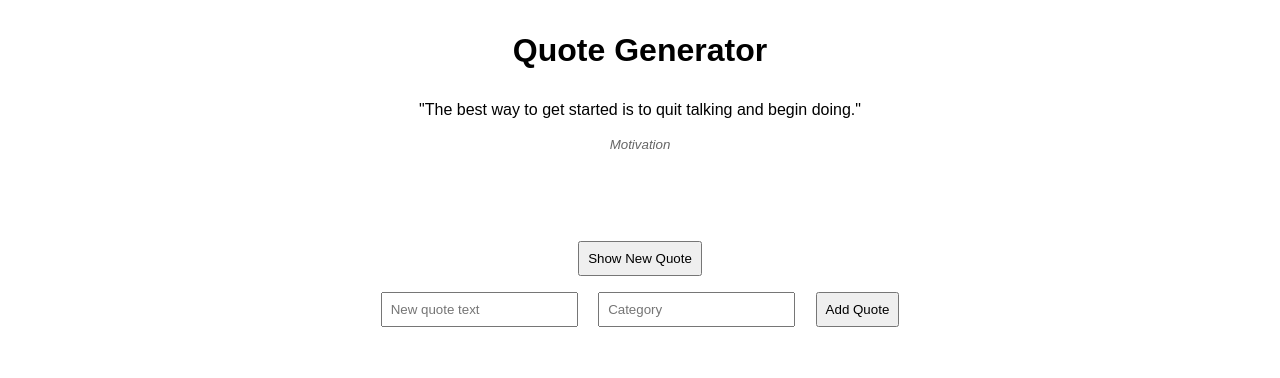
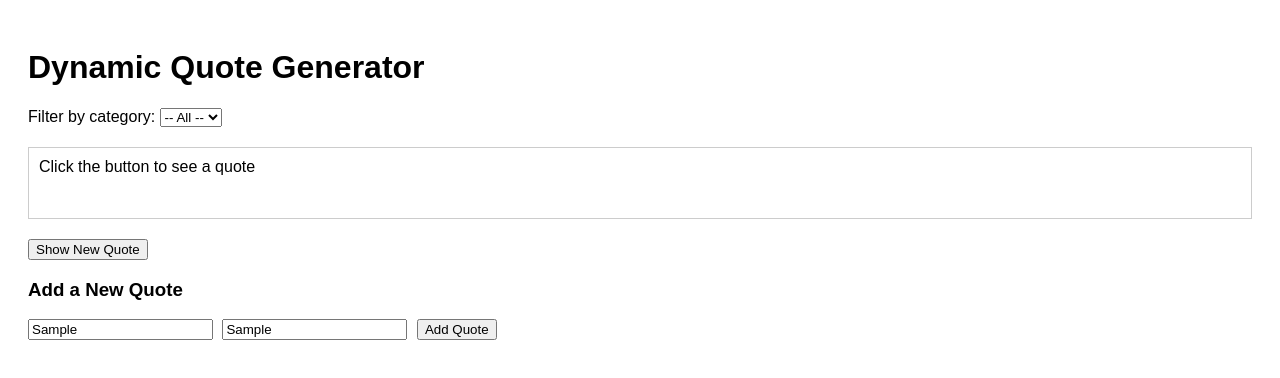
Before and after one commit to kojoashiadey/alx_fe_javascript, a plain HTML site: page dom-manipulation/index.html in a window 1280 px wide. Both pictures are taken after typing "Sample", "Sample" into the empty fields and a click on the button "Add Quote". Drawn offline with Linux system fonts and the light colour scheme.

Commit message:
Update index.html

```diff
--- a/dom-manipulation/index.html
+++ b/dom-manipulation/index.html
@@ -1,70 +1,89 @@
 <!DOCTYPE html>
 <html lang="en">
 <head>
-  <meta charset="UTF-8">
-  <title>Quote Generator</title>
+  <meta charset="UTF-8" />
+  <meta name="viewport" content="width=device-width, initial-scale=1.0"/>
+  <title>Dynamic Quote Generator</title>
   <style>
-    body { font-family: Arial, sans-serif; text-align: center; margin: 2rem; }
-    #quoteDisplay { margin: 2rem; min-height: 100px; }
-    button, input { padding: 0.5rem; margin: 0.5rem; }
-    .category-tag { color: #666; font-style: italic; }
+    body {
+      font-family: Arial, sans-serif;
+      padding: 20px;
+    }
+    #quoteDisplay {
+      margin: 20px 0;
+      padding: 10px;
+      border: 1px solid #ccc;
+      min-height: 50px;
+    }
+    input {
+      margin-right: 5px;
+    }
   </style>
 </head>
 <body>
-  <h1>Quote Generator</h1>
+  <h1>Dynamic Quote Generator</h1>
 
-  <div id="quoteDisplay">
-    <!-- Quotes will appear here -->
-  </div>
+  <label for="categoryFilter">Filter by category:</label>
+  <select id="categoryFilter">
+    <option value="">-- All --</option>
+  </select>
 
-  <button id="newQuoteBtn">Show New Quote</button>
+  <div id="quoteDisplay">Click the button to see a quote</div>
+  <button id="newQuote">Show New Quote</button>
 
+  <h3>Add a New Quote</h3>
   <div>
-    <input type="text" id="quoteText" placeholder="New quote text">
-    <input type="text" id="quoteCategory" placeholder="Category">
+    <input id="newQuoteText" type="text" placeholder="Enter a new quote" />
+    <input id="newQuoteCategory" type="text" placeholder="Enter quote category" />
     <button onclick="addQuote()">Add Quote</button>
   </div>
 
   <script>
-    // ✅ 1. Quotes array with text + category
     const quotes = [
-      { text: "The best way to get started is to quit talking and begin doing.", category: "Motivation" },
-      { text: "Success is not the key to happiness. Happiness is the key to success.", category: "Happiness" }
+      { text: "The only limit to our realization of tomorrow is our doubts of today.", category: "Motivation" },
+      { text: "Life is what happens when you're busy making other plans.", category: "Life" },
+      { text: "To be or not to be, that is the question.", category: "Philosophy" },
     ];
 
-    const quoteDisplay = document.getElementById('quoteDisplay');
-    const newQuoteBtn = document.getElementById('newQuoteBtn');
+    const quoteDisplay = document.getElementById("quoteDisplay");
+    const newQuoteBtn = document.getElementById("newQuote");
+    const categoryFilter = document.getElementById("categoryFilter");
 
-    // ✅ 2. Function exists + ✅ 3. Random selection & DOM update
-    function showRandomQuote() {
-      const randomIndex = Math.floor(Math.random() * quotes.length);
-      const quote = quotes[randomIndex];
-      quoteDisplay.innerHTML = `
-        <p>"${quote.text}"</p>
-        <small class="category-tag">${quote.category}</small>
-      `;
+    function updateCategoryOptions() {
+      const categories = [...new Set(quotes.map(q => q.category))];
+      categoryFilter.innerHTML = `<option value="">-- All --</option>`;
+      categories.forEach(cat => {
+        const option = document.createElement("option");
+        option.value = cat;
+        option.textContent = cat;
+        categoryFilter.appendChild(option);
+      });
     }
 
-    // ✅ 4. Function exists + ✅ 5. Add quote to array
-    function addQuote() {
-      const text = document.getElementById('quoteText').value;
-      const category = document.getElementById('quoteCategory').value;
+    function showRandomQuote() {
+      const selectedCategory = categoryFilter.value;
+      const filteredQuotes = selectedCategory
+        ? quotes.filter(q => q.category === selectedCategory)
+        : quotes;
 
-      if (text && category) {
-        quotes.push({ text, category });
-        document.getElementById('quoteText').value = '';
-        document.getElementById('quoteCategory').value = '';
-        showRandomQuote(); // Optional: Show the new quote immediately
-      } else {
-        alert('Please fill both fields!');
+      if (filteredQuotes.length === 0) {
+        quoteDisplay.textContent = "No quotes available for this category.";
+        return;
       }
+
+      const randomIndex = Math.floor(Math.random() * filteredQuotes.length);
+      quoteDisplay.textContent = `"${filteredQuotes[randomIndex].text}" - [${filteredQuotes[randomIndex].category}]`;
     }
 
-    // ✅ 6. Event listener for button
-    newQuoteBtn.addEventListener('click', showRandomQuote);
+    function addQuote() {
+      const text = document.getElementById("newQuoteText").value.trim();
+      const category = document.getElementById("newQuoteCategory").value.trim();
 
-    // Initialize on load
-    showRandomQuote();
-  </script>
-</body>
-</html>
+      if (!text || !category) {
+        alert("Please enter both a quote and a category.");
+        return;
+      }
+
+      quotes.push({ text, category });
+      document.getElementById("newQuoteText").value = "";
+      document.getElementById("newQuoteCategory").val
```
